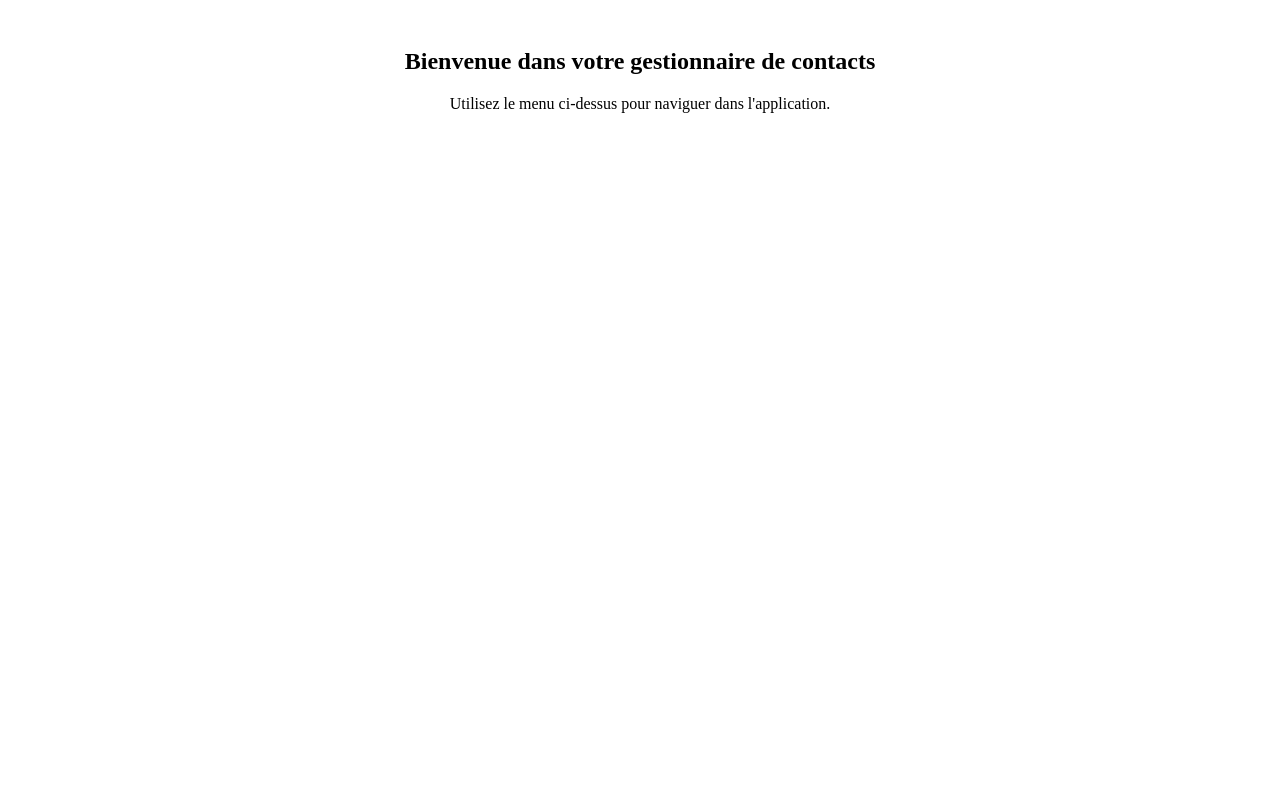
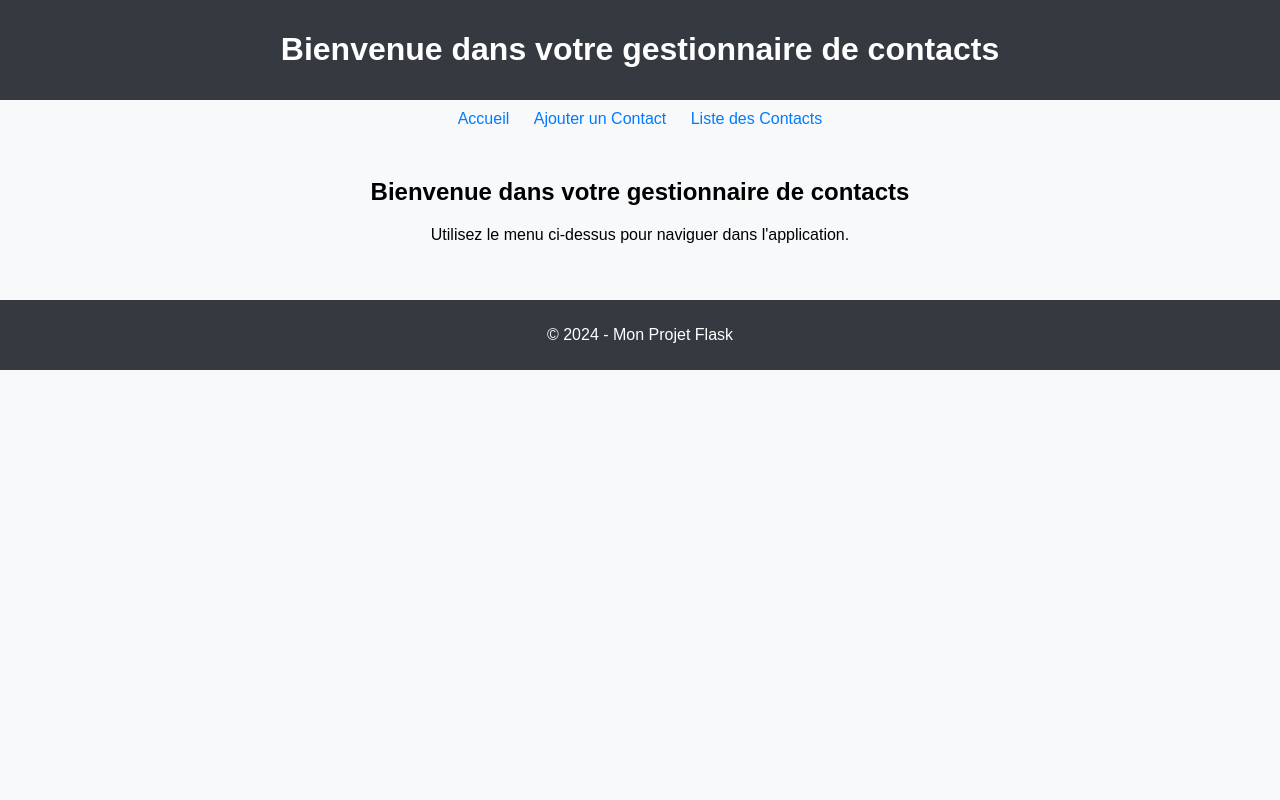
Before and after one commit to INSSET/m1-isri-2024-2025-delacourt-maxime, a Flask app: page / in a window 1280 px wide. Run offline with Flask 2, Linux system fonts and the light colour scheme.

Commit message:
Test 3.2

```diff
--- a/templates/index.html
+++ b/templates/index.html
@@ -1,4 +1,62 @@
-<section style="text-align: center; padding: 20px;">
+<!DOCTYPE html>
+<html lang="fr">
+<head>
+    <meta charset="UTF-8">
+    <meta name="viewport" content="width=device-width, initial-scale=1.0">
+    <title>Accueil</title>
+    <style>
+        body {
+            font-family: Arial, sans-serif;
+            margin: 0;
+            padding: 0;
+            background-color: #f8f9fa;
+        }
+        header {
+            background-color: #343a40;
+            color: white;
+            padding: 10px 20px;
+            text-align: center;
+        }
+        nav {
+            text-align: center;
+            margin: 10px 0;
+        }
+        nav a {
+            margin: 0 10px;
+            text-decoration: none;
+            color: #007bff;
+        }
+        nav a:hover {
+            text-decoration: underline;
+        }
+        section {
+            text-align: center;
+            padding: 20px;
+        }
+        footer {
+            text-align: center;
+            padding: 10px;
+            margin-top: 20px;
+            background-color: #343a40;
+            color: white;
+        }
+    </style>
+</head>
+<body>
+<header>
+    <h1>Bienvenue dans votre gestionnaire de contacts</h1>
+</header>
+<nav>
+    <a href="/">Accueil</a>
+    <a href="/form">Ajouter un Contact</a>
+    <a href="/contacts">Liste des Contacts</a>
+</nav>
+<section>
     <h2>Bienvenue dans votre gestionnaire de contacts</h2>
     <p>Utilisez le menu ci-dessus pour naviguer dans l'application.</p>
 </section>
+<footer>
+    <p>&copy; 2024 - Mon Projet Flask</p>
+</footer>
+</body>
+</html>
```
Also changed, not shown: .github/workflows/push.yml.
